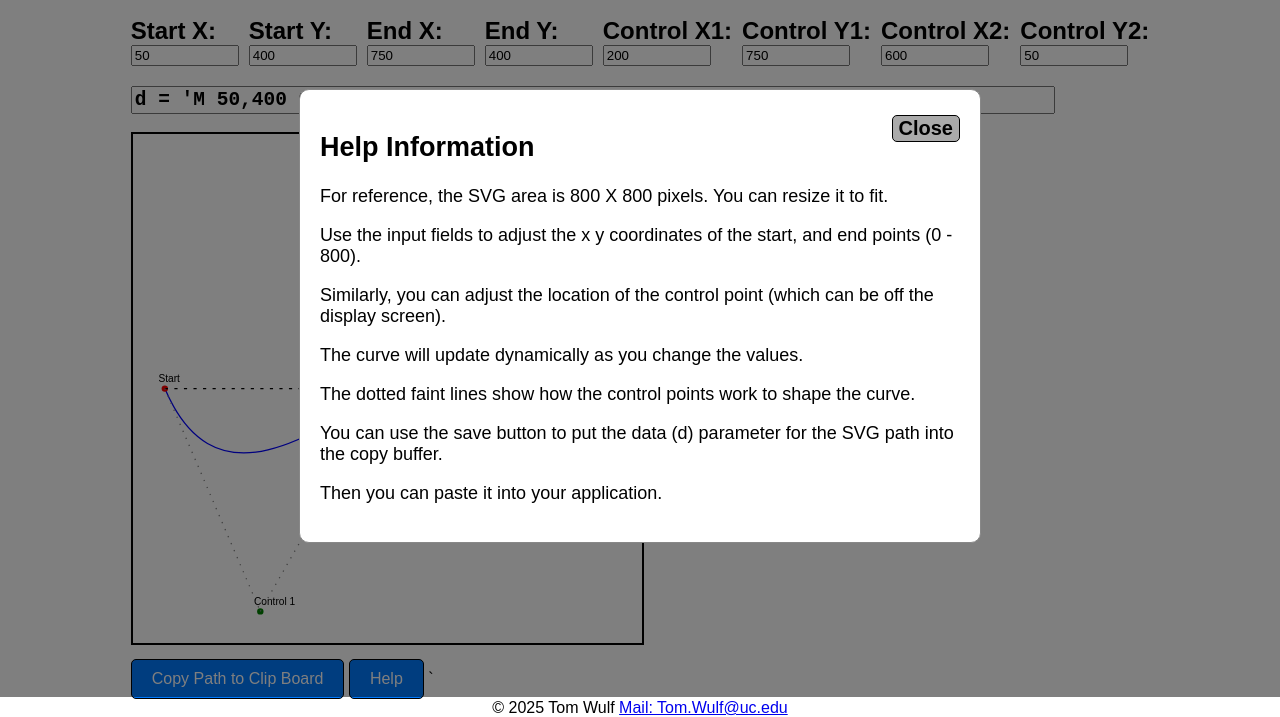
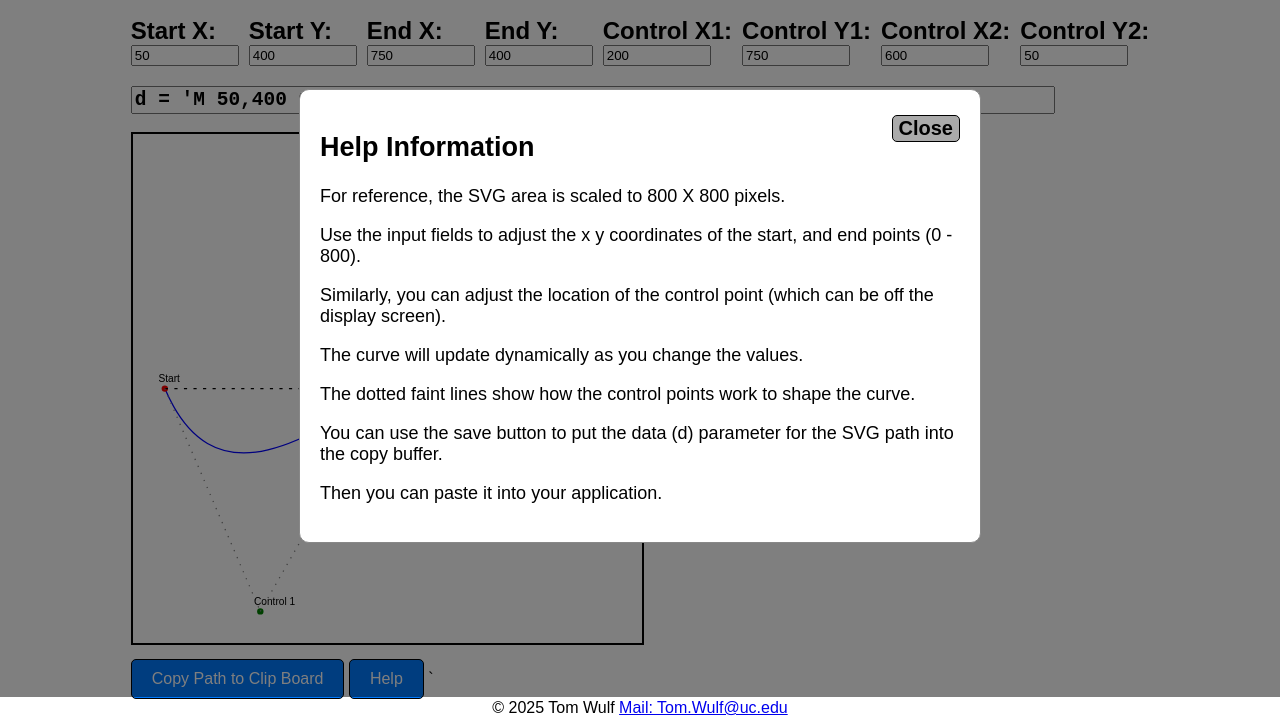
Before and after one commit to TomWulf/SVG_Path_C_Visualizer_1.0, a website built with webpack: page index.html in a window 1280 px wide. Both pictures are taken after a click on the button "Help". Shown: the part 103-820 px from the top of the page. Built offline with nearby package versions, Linux system fonts and the light colour scheme.

Commit message:
Working fits to screen v 1.0

```diff
--- a/index.html
+++ b/index.html
@@ -55,7 +55,7 @@
     <div class="modal-content">
       <span class="close"><button>Close</button></span>
       <h2>Help Information</h2>
-      <p>For reference, the SVG area is 800 X 800 pixels. You can resize it to fit.</p>
+      <p>For reference, the SVG area is scaled to 800 X 800 pixels.</p>
       <p>Use the input fields to adjust the x y coordinates of the start, and end points (0 - 800).</p>
       <p>Similarly, you can adjust the location of the control point (which can be off the display screen).</p>
       <p>The curve will update dynamically as you change the values.</p>
```
